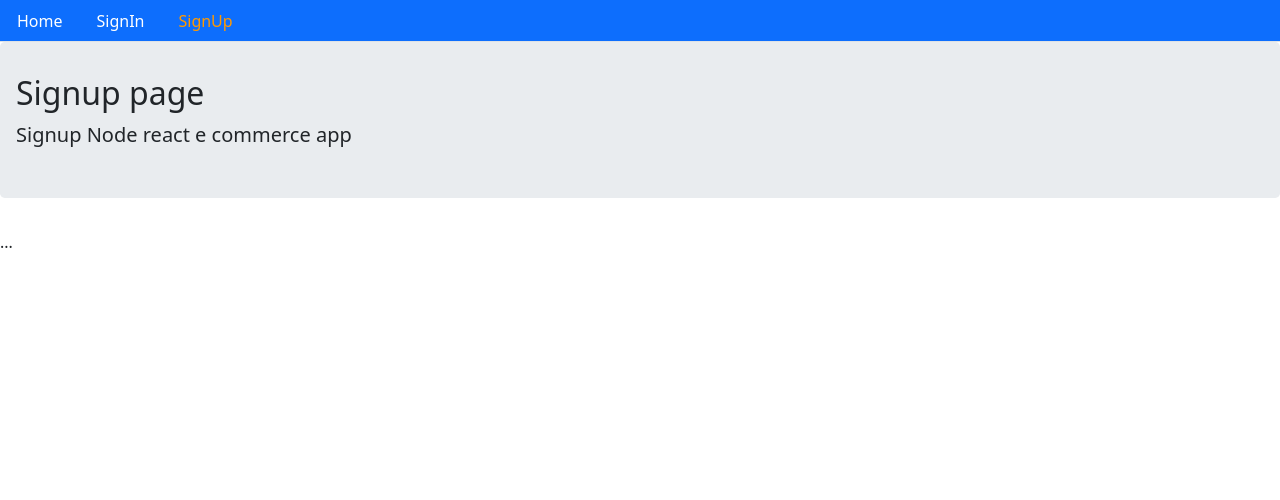
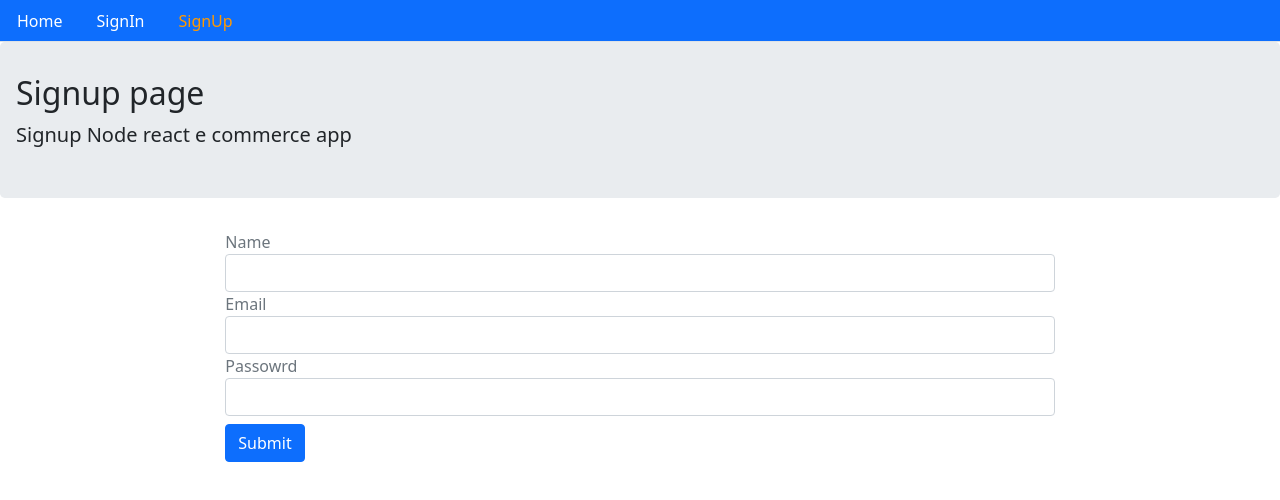
Before and after one commit to chalana1995/Ecommerce-frontend-mern, a React (Create React App) app in the folder ecommerce-front/: page /signup in a window 1280 px wide. Shown: the top 500 px of the page. Built offline with nearby package versions, Linux system fonts and the light colour scheme.

Commit message:
sign up form created

```diff
--- a/ecommerce-front/src/user/Signup.js
+++ b/ecommerce-front/src/user/Signup.js
@@ -1,14 +1,57 @@
-import React from "react";
+import React, { useState } from "react";
 import Layout from "../core/Layout";
 
 function Signup() {
+  const [values, setValues] = useState({
+    name: "",
+    email: "",
+    password: "",
+    error: "",
+    success: false,
+  });
+
+  const handleChange = (name) => (event) => {
+    setValues({ ...values, error: false, [name]: event.target.value });
+  };
+
+  const signUpForm = () => (
+    <form>
+      <div className="form-group">
+        <label className="text-muted">Name</label>
+        <input
+          onChange={handleChange("name")}
+          type="text"
+          className="form-control"
+        />
+      </div>
+      <div className="form-group">
+        <label className="text-muted">Email</label>
+        <input
+          onChange={handleChange("email")}
+          type="email"
+          className="form-control"
+        />
+      </div>
+      <div className="form-group">
+        <label className="text-muted">Passowrd</label>
+        <input
+          onChange={handleChange("password")}
+          type="password"
+          className="form-control"
+        />
+      </div>
+      <button className="btn btn-primary mt-2">Submit</button>
+    </form>
+  );
+
   return (
     <>
       <Layout
         title="Signup page"
         description="Signup Node react e commerce app"
+        className="container col-md-8 offset-md-2"
       >
-        ...
+        {signUpForm()}
       </Layout>
     </>
   );
```
